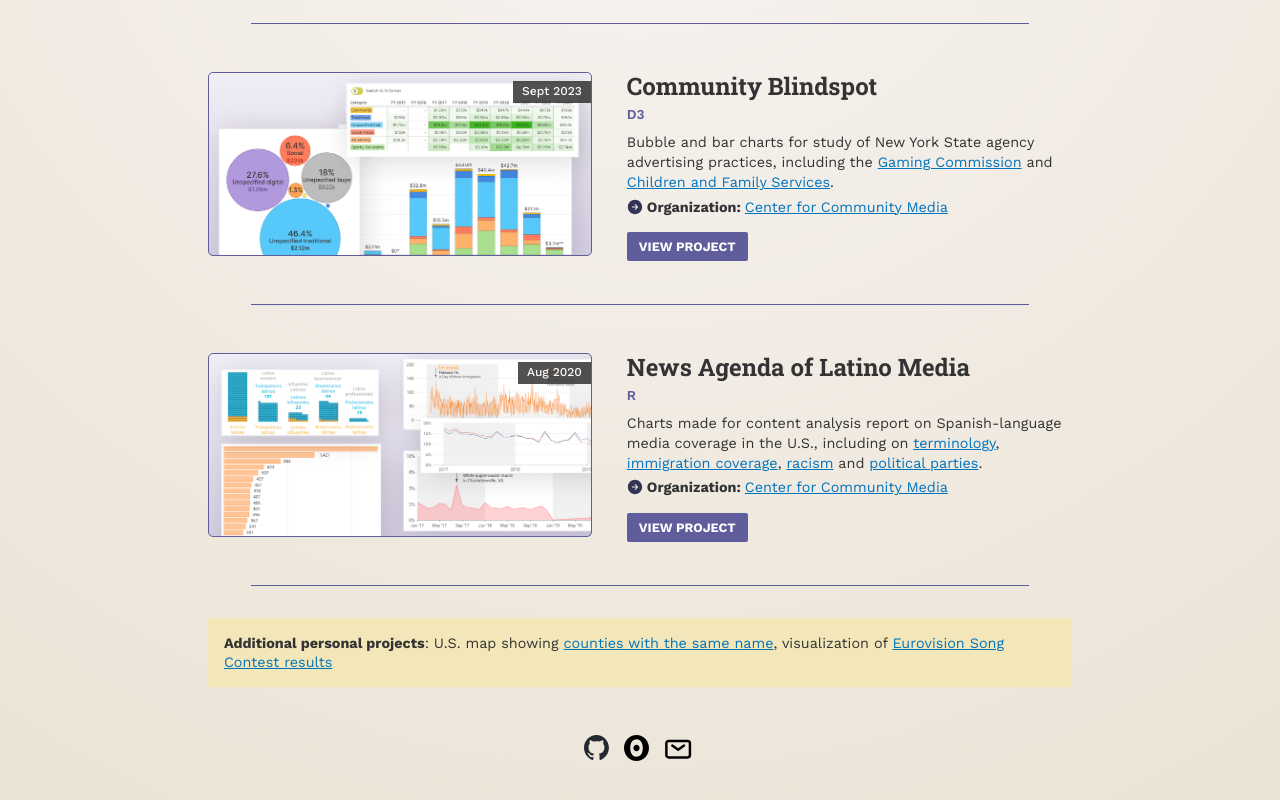
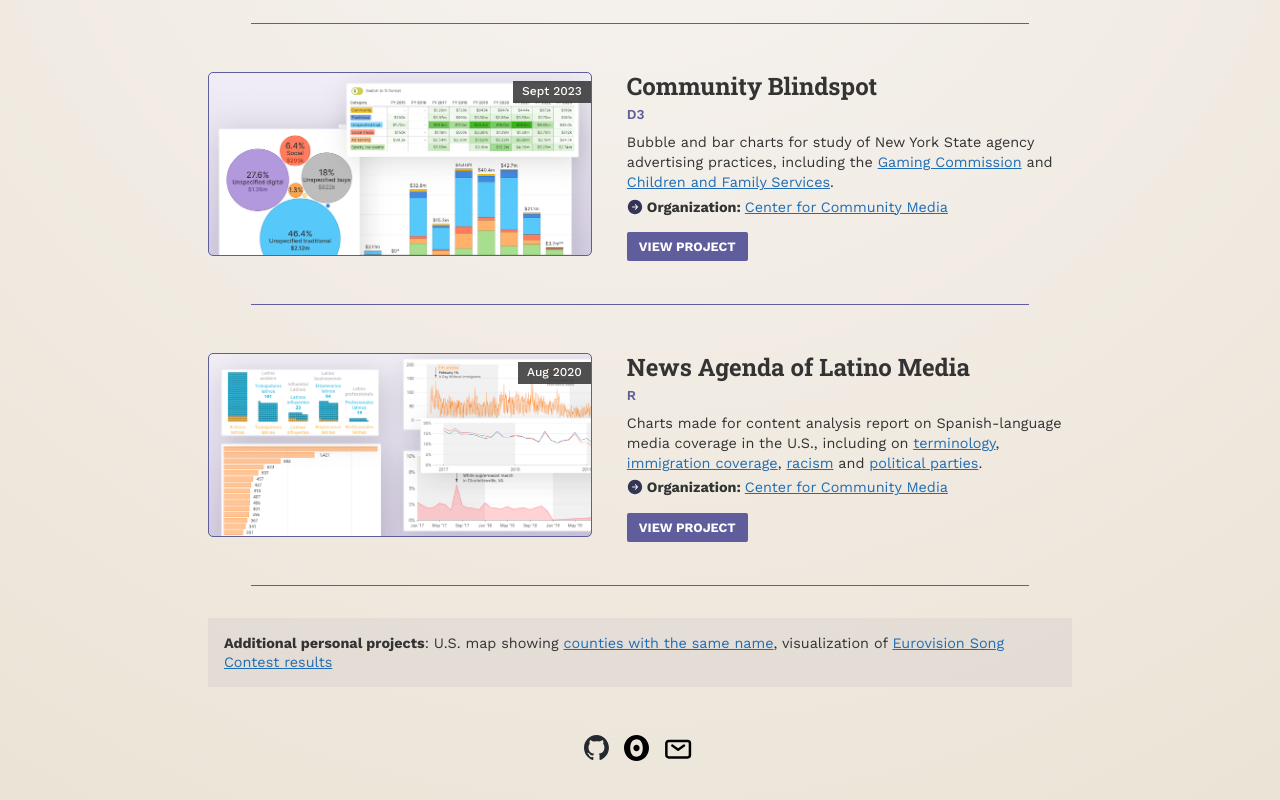
Before and after one commit to chejel/portfolio, a SvelteKit app: page / in a window 1280 px wide. Shown: the part 1312-2112 px from the top of the page. Built offline with nearby package versions, Linux system fonts and the light colour scheme.

Commit message:
Change colors

```diff
--- a/src/app.css
+++ b/src/app.css
@@ -28,7 +28,7 @@
   }
 
   a {
-    color: #0174BE;
+    color: #1F6DB4; /* #0174BE; */
   }
 
   h1 {
--- a/src/routes/+page.svelte
+++ b/src/routes/+page.svelte
@@ -54,7 +54,7 @@
 
 	#project-links {
 		margin: 2rem 0;
-		background-color: rgba(249, 232, 151, 0.5);
+		background-color: rgba(168, 162, 182, 0.15);
 		padding: 1rem;
 	}
 
```
